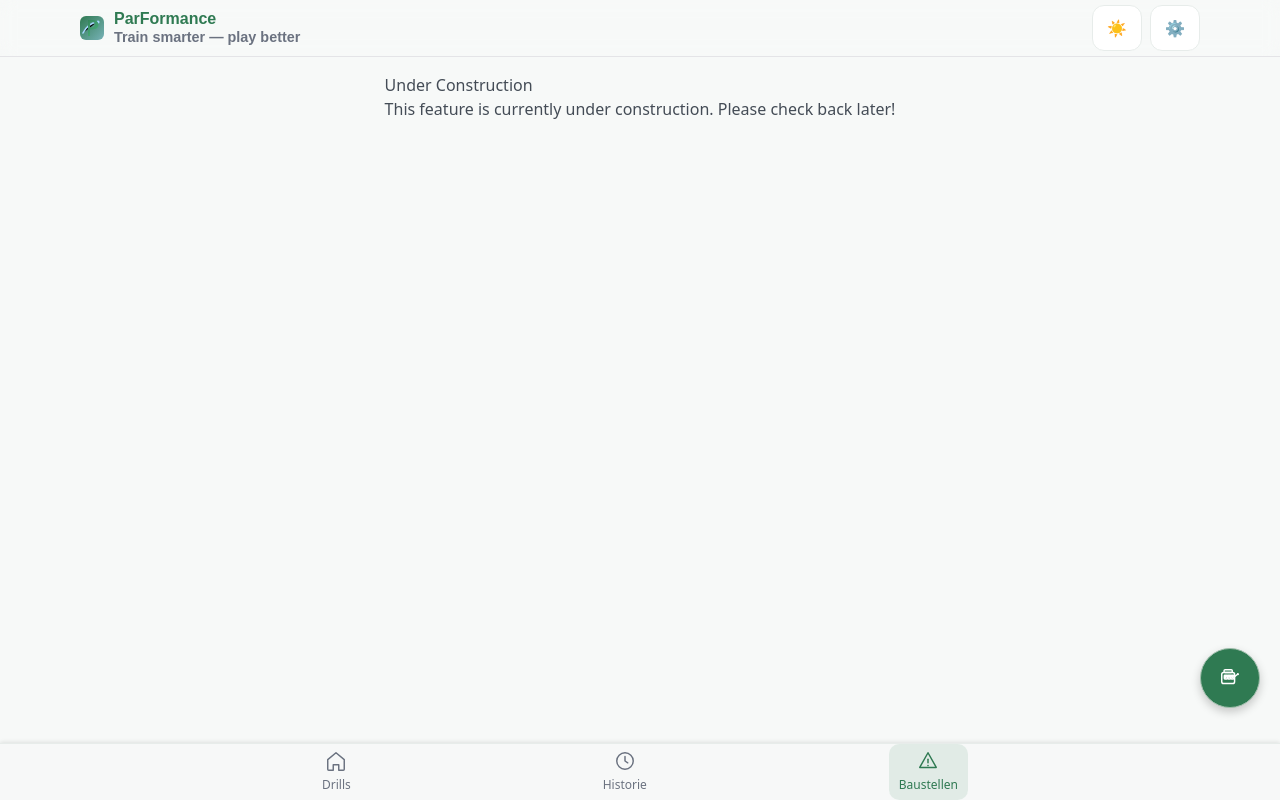
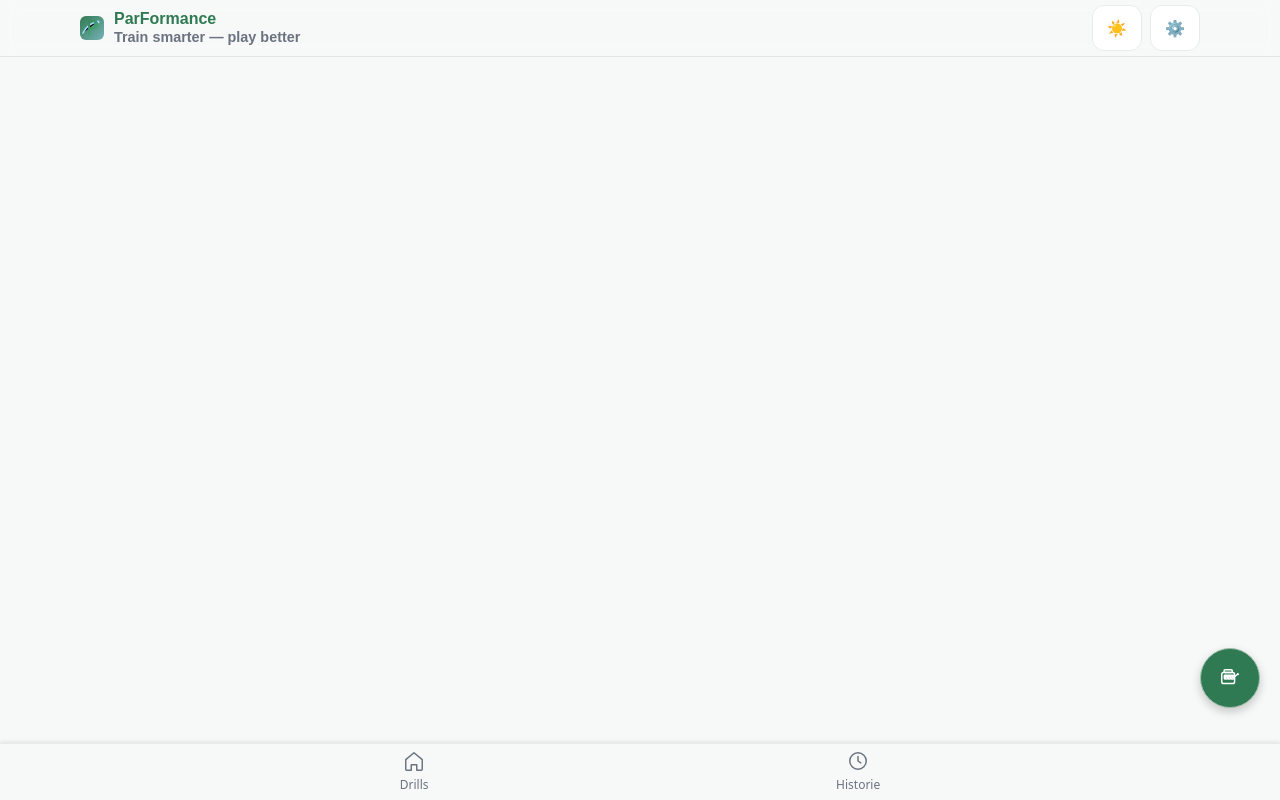
Before and after one commit to bri-b-dev/parformance, a Vue app: page /construction in a window 1280 px wide. Built offline with nearby package versions, Linux system fonts and the light colour scheme.

Commit message:
remove constructionview

```diff
--- a/src/components/BottomTabs.vue
+++ b/src/components/BottomTabs.vue
@@ -20,18 +20,6 @@
         </span>
         <span>Historie</span>
       </RouterLink>
-      <RouterLink class="tab" :class="{ active: isActive('/construction') }" to="/construction">
-        <span class="icon" aria-hidden="true">
-          <svg width="22" height="22" viewBox="0 0 24 24" fill="none" xmlns="http://www.w3.org/2000/svg">
-            <path d="M12 3l9 16H3l9-16z" stroke="currentColor" stroke-width="1.6" stroke-linecap="round"
-              stroke-linejoin="round" />
-            <path d="M12 10v4" stroke="currentColor" stroke-width="1.6" stroke-linecap="round"
-              stroke-linejoin="round" />
-            <circle cx="12" cy="17" r="0.9" fill="currentColor" />
-          </svg>
-        </span>
-        <span>Baustellen</span>
-      </RouterLink>
     </nav>
   </div>
 </template>
--- a/src/router/index.ts
+++ b/src/router/index.ts
@@ -11,7 +11,6 @@ const DrillDetailView = isBrowser ? (() => import('@/views/DrillDetailView.vue')
 // Stats view placeholder
 const StatsView = isBrowser ? (() => import('@/views/StatsView.vue')) : Stub
 
-const ConstructionView = isBrowser ? (() => import('@/views/ConstructionView.vue')) : Stub
 const UserSettingsView = isBrowser ? (() => import('@/views/UserSettingsView.vue')) : Stub
 
 export const routes: RouteRecordRaw[] = [
@@ -33,11 +32,6 @@ export const routes: RouteRecordRaw[] = [
     name: 'History',
     path: '/history',
     component: StatsView,
-  },
-  {
-    name: 'Construction',
-    path: '/construction',
-    component: ConstructionView,
   },
   {
     name: 'Settings',
--- a/src/views/ConstructionView.vue
+++ /dev/null
@@ -1,6 +0,0 @@
-<template>
-  <div class="construction-view">
-    <h1>Under Construction</h1>
-    <p>This feature is currently under construction. Please check back later!</p>
-  </div>
-</template>
```
